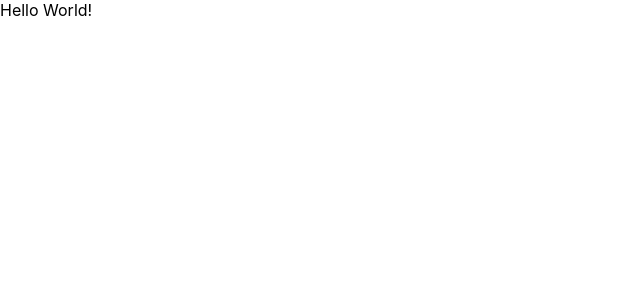
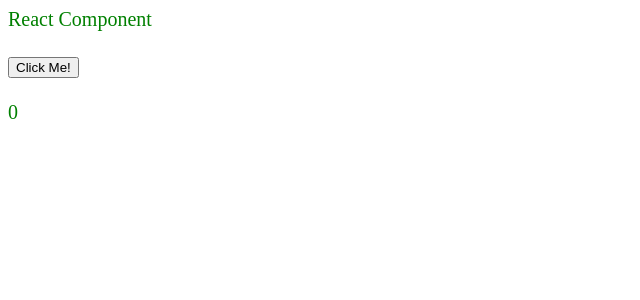
Before and after one commit to bjergsenson/myfirstreactpage, a React (Create React App) app in the folder todoapp/: page / in a window 1280 px wide. Shown: the top 300 px of the page, without its empty margins (0-640 px from the left). Built offline with nearby package versions, Linux system fonts and the light colour scheme.

Commit message:
Update App.js and index.js

```diff
--- a/todoapp/src/App.js
+++ b/todoapp/src/App.js
@@ -1,13 +1,19 @@
-function App(props) {
-  const colorStyle = {
-    color: props.color,
-    fontSize: props.size
+import React, { useState } from 'react';
+
+const App = (props) => {
+  const [counter, setCounter] = useState(0);
+
+  let incrementCounter = () => {
+    setCounter(counter + 1);
   }
+  let colorStyle = { color: props['color'], fontSize: props['size'] }
   return (
-    <div>
-      <div style={colorStyle}>
-        Hello World!
-      </div>
+    <div style={colorStyle}>
+      React Component
+      <br /><br />
+      <button onClick={incrementCounter}>Click Me!</button>
+      <br /><br />
+      {counter}
     </div>
   );
 }
--- a/todoapp/src/index.js
+++ b/todoapp/src/index.js
@@ -1,17 +1,8 @@
 import React from 'react';
-import ReactDOM from 'react-dom/client';
-import './index.css';
 import App from './App';
-import reportWebVitals from './reportWebVitals';
+import { createRoot } from 'react-dom/client';
 
-const root = ReactDOM.createRoot(document.getElementById('root'));
-root.render(
-  <React.StrictMode>
-    <App />
-  </React.StrictMode>
-);
-
-// If you want to start measuring performance in your app, pass a function
-// to log results (for example: reportWebVitals(console.log))
-// or send to an analytics endpoint. Learn more: https://bit.ly/CRA-vitals
-reportWebVitals();
+// This is how it it is done from React 18 onwards
+const container = document.getElementById('root');
+const root = createRoot(container);
+root.render(<App color="green" size="20px"/>);
```
